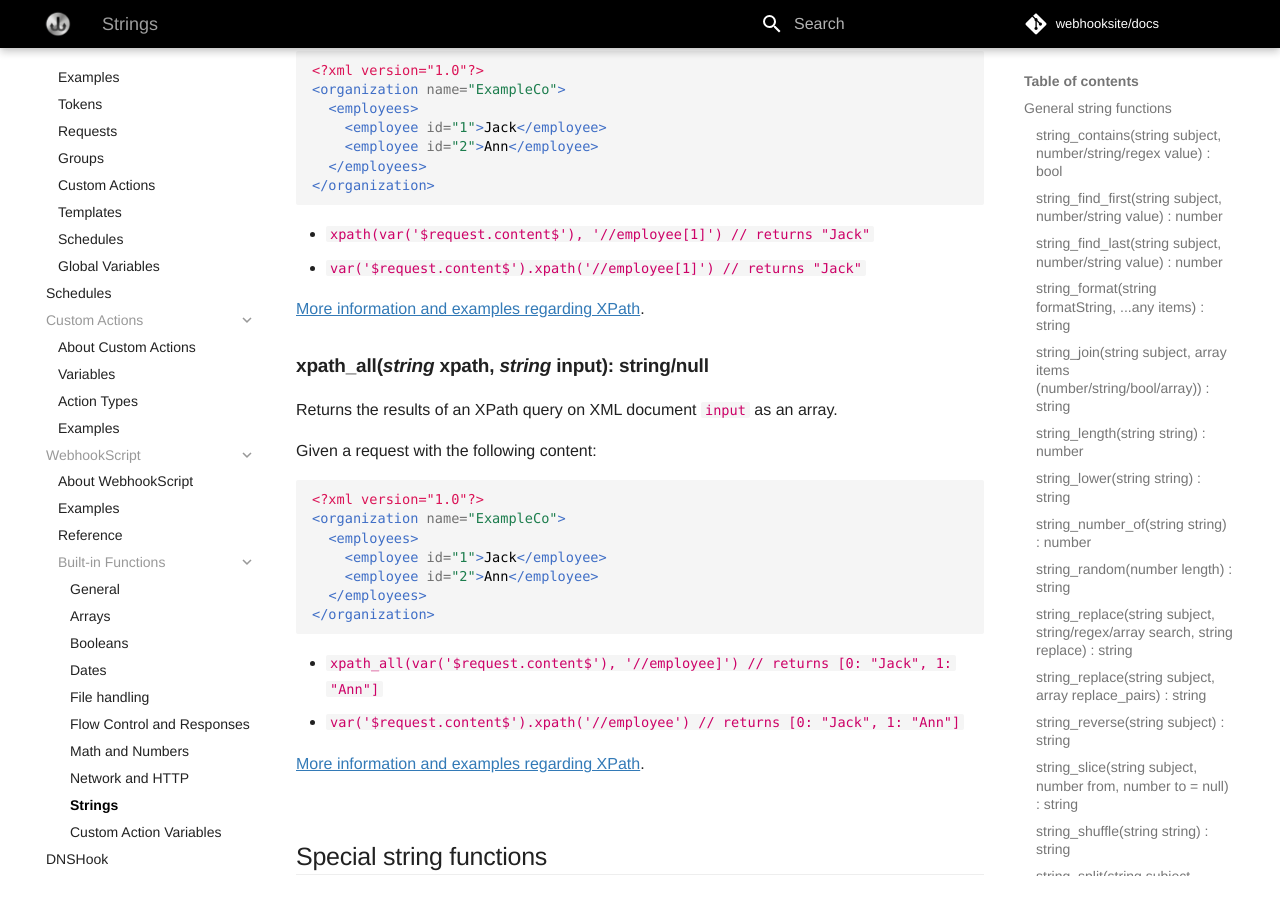
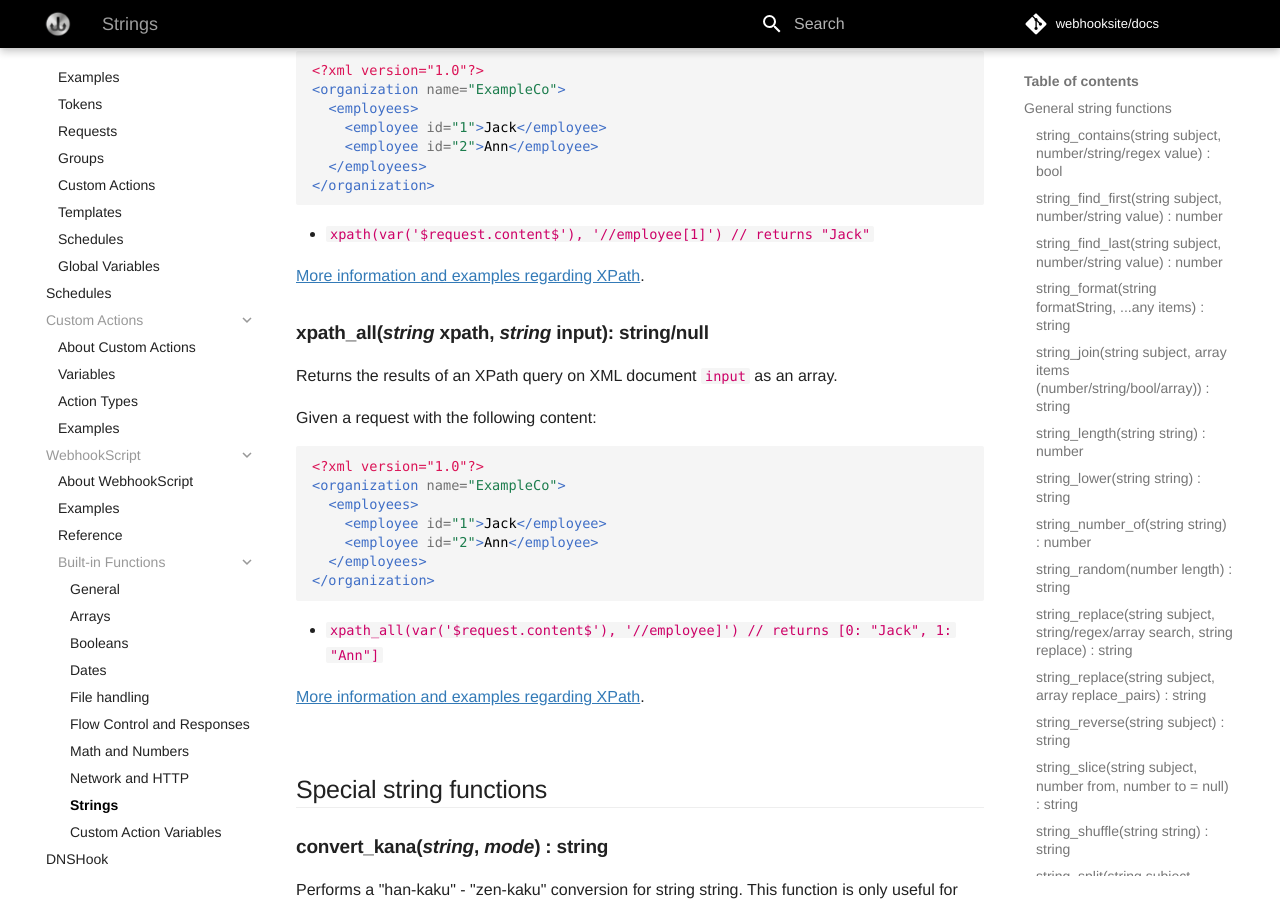
Before and after one commit to webhooksite/docs, an MkDocs documentation site: the page built from docs/webhookscript/functions/string.md, in a window 1280 px wide and 900 px high, scrolled down 10607 px. Built offline with MkDocs 1.6.1 and Material for MkDocs 9.7.7, drawn with Linux system fonts in a browser that asks for light colours; comment, search, counter and statistics services are not loaded.

Commit message:
Fix links

````diff
--- a/docs/webhookscript/functions/string.md
+++ b/docs/webhookscript/functions/string.md
@@ -222,7 +222,7 @@
 
 Signs `value` using `private_key` and `algo`. Returns signature on success, `false` on failure.
 
-For an example using sign() for JWT authorization, [see here](/examples.html#jwt).
+For an example using sign() for JWT authorization, [see here](/webhookscript/examples.html#jwt).
 
 
 ### digest(***string*** value, ***string*** algo) : false/string
@@ -281,7 +281,7 @@
 
 ### json_path(***string*** json, ***string*** jsonpath, ***bool*** return_first = true) : string
 
-Returns the result of a `json` string parsed using the [JSONPath](/custom-actions.html#extract-jsonpath) functionality.
+Returns the result of a `json` string parsed using the [JSONPath](/custom-actions/action-types.html#extract-jsonpath) functionality.
 
 Per default, if there's just one match (e.g. if matching on a property value that's a string), this value is returned. To always return an array, set `return_first` to false.
 
@@ -434,9 +434,8 @@
 ```
 
 * `xpath(var('$request.content$'), '//employee[1]') // returns "Jack"`
-* `var('$request.content$').xpath('//employee[1]') // returns "Jack"`
 
-[More information and examples regarding XPath](/custom-actions.html#extract-xpath).
+[More information and examples regarding XPath](/custom-actions/action-types.html#extract-xpath).
 
 ### xpath_all(***string*** xpath, ***string*** input): string/null
 
@@ -455,9 +454,8 @@
 ```
 
 * `xpath_all(var('$request.content$'), '//employee]') // returns [0: "Jack", 1: "Ann"]`
-* `var('$request.content$').xpath('//employee') // returns [0: "Jack", 1: "Ann"]`
 
-[More information and examples regarding XPath](/custom-actions.html#extract-xpath).
+[More information and examples regarding XPath](/custom-actions/action-types.html#extract-xpath).
 
 ## Special string functions
 
````
